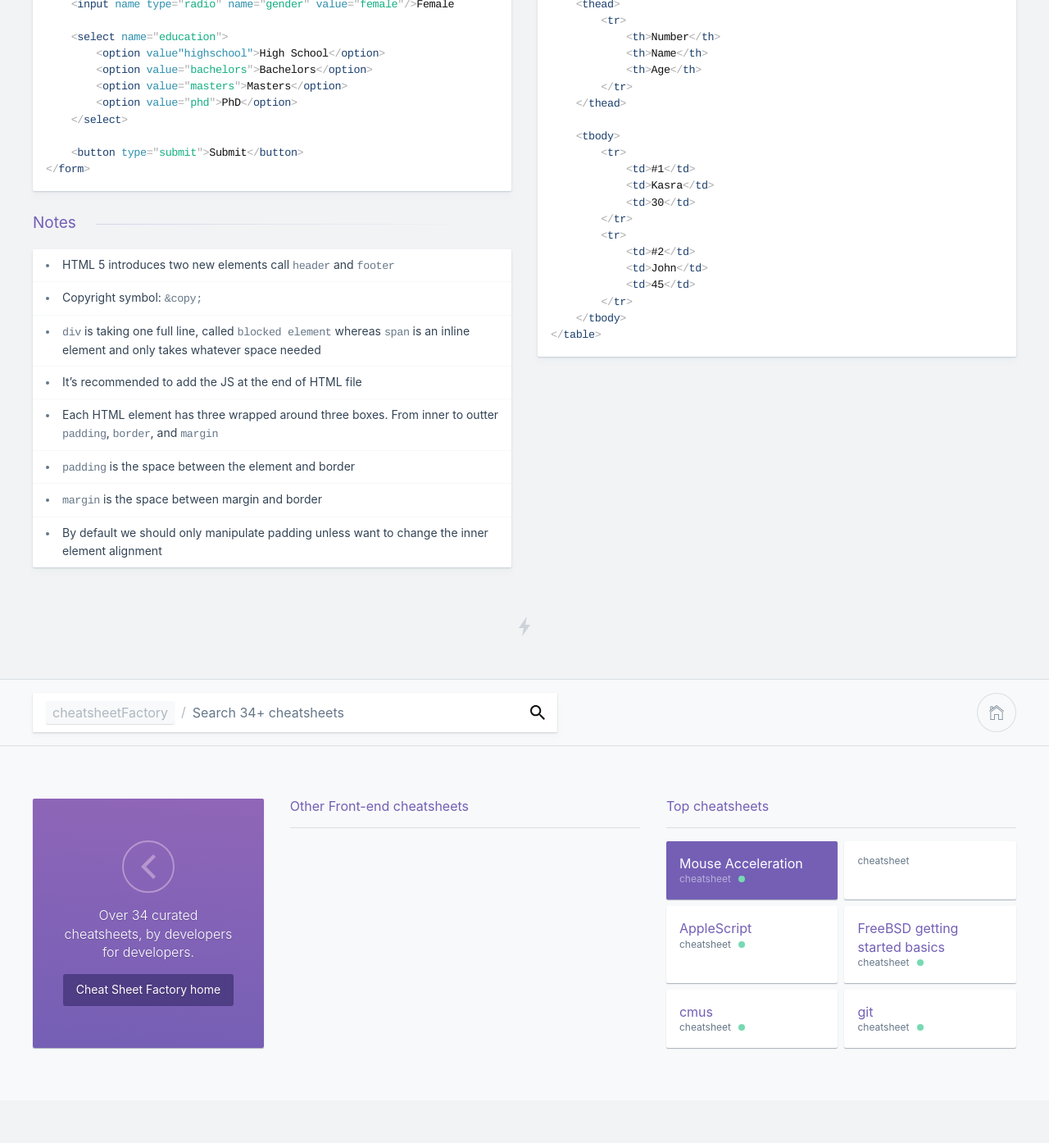
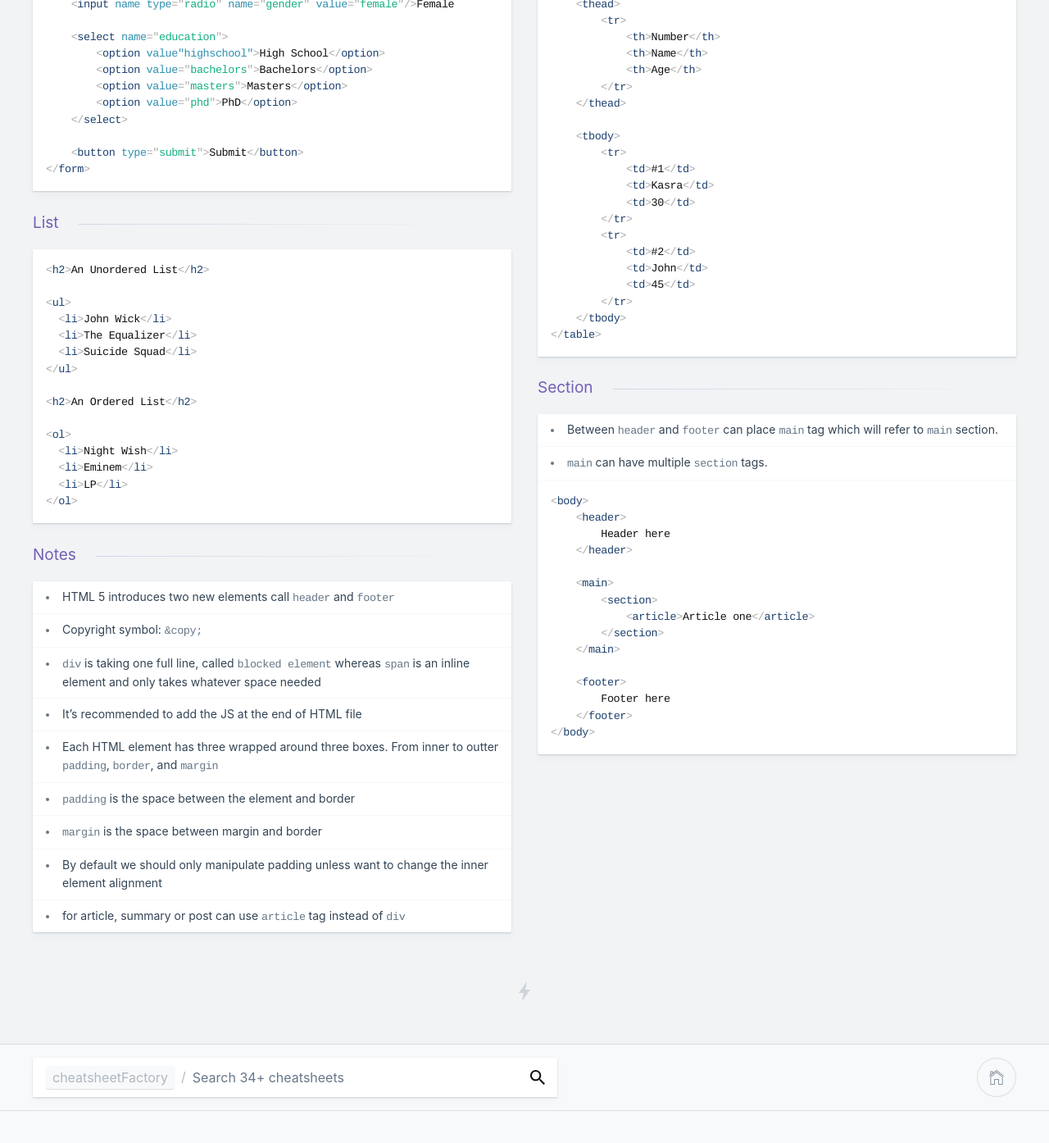
Before and after one commit to kasramp/cheat-sheet-factory, a Jekyll site: the page built from frontend/html.md, in a window 1280 px wide and 1400 px high, scrolled down 914 px. Shown: the top 1394 px of the window at 82% size. Built offline with Jekyll 4.4.1, drawn with Linux system fonts in a browser that asks for light colours; before the commit the page ends 2256 px from its top, so only the background shows below that.

Commit message:
Add more details to HTML cheat sheet

````diff
--- a/frontend/html.md
+++ b/frontend/html.md
@@ -121,6 +121,51 @@ Shortcuts
 </table>
 ```
 
+### List
+
+```html
+<h2>An Unordered List</h2>
+
+<ul>
+  <li>John Wick</li>
+  <li>The Equalizer</li>
+  <li>Suicide Squad</li>
+</ul>
+
+<h2>An Ordered List</h2>
+
+<ol>
+  <li>Night Wish</li>
+  <li>Eminem</li>
+  <li>LP</li>
+</ol>
+```
+
+### Section
+
++ Between `header` and `footer` can place `main` tag which will refer to `main` section.
++ `main` can have multiple `section` tags.
+
+```html
+<body>
+    <header>
+        Header here
+    </header>
+
+    <main>
+        <section>
+            <article>Article one</article>
+        </section>
+    </main>
+
+    <footer>
+        Footer here
+    </footer>
+</body>
+```
+
+
+
 ### Notes
 
 + HTML 5 introduces two new elements call `header` and `footer`
@@ -131,3 +176,4 @@ Shortcuts
 + `padding` is the space between the element and border
 + `margin` is the space between margin and border
 + By default we should only manipulate padding unless want to change the inner element alignment
++ for article, summary or post can use `article` tag instead of `div`
````
